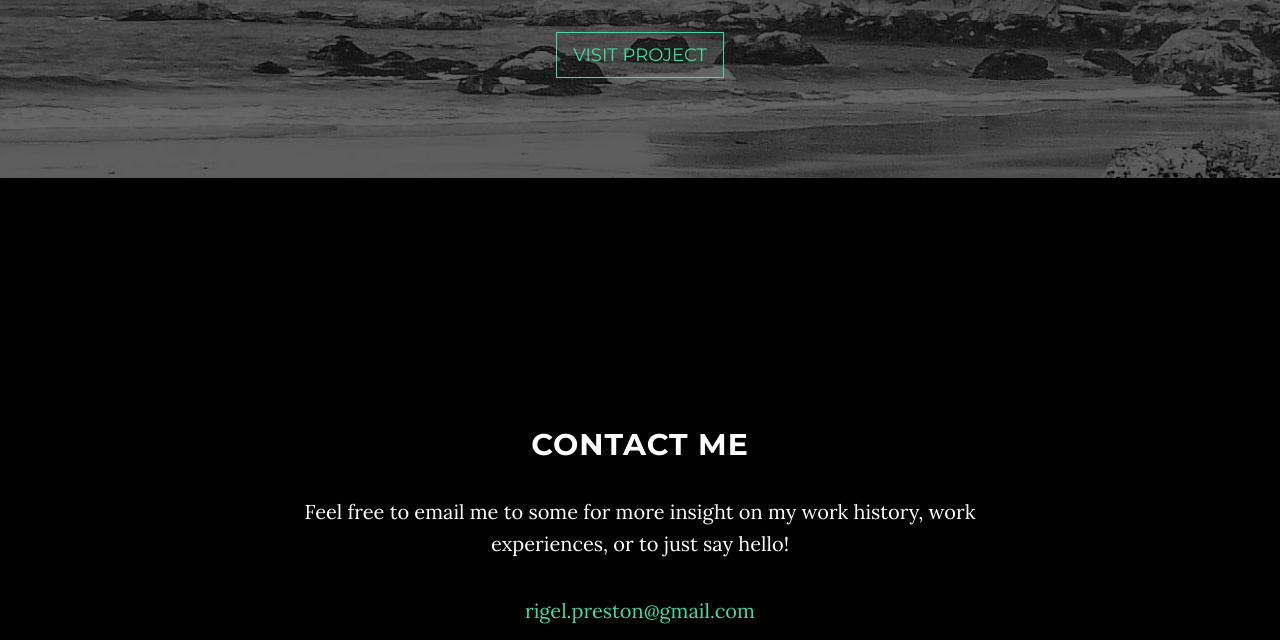
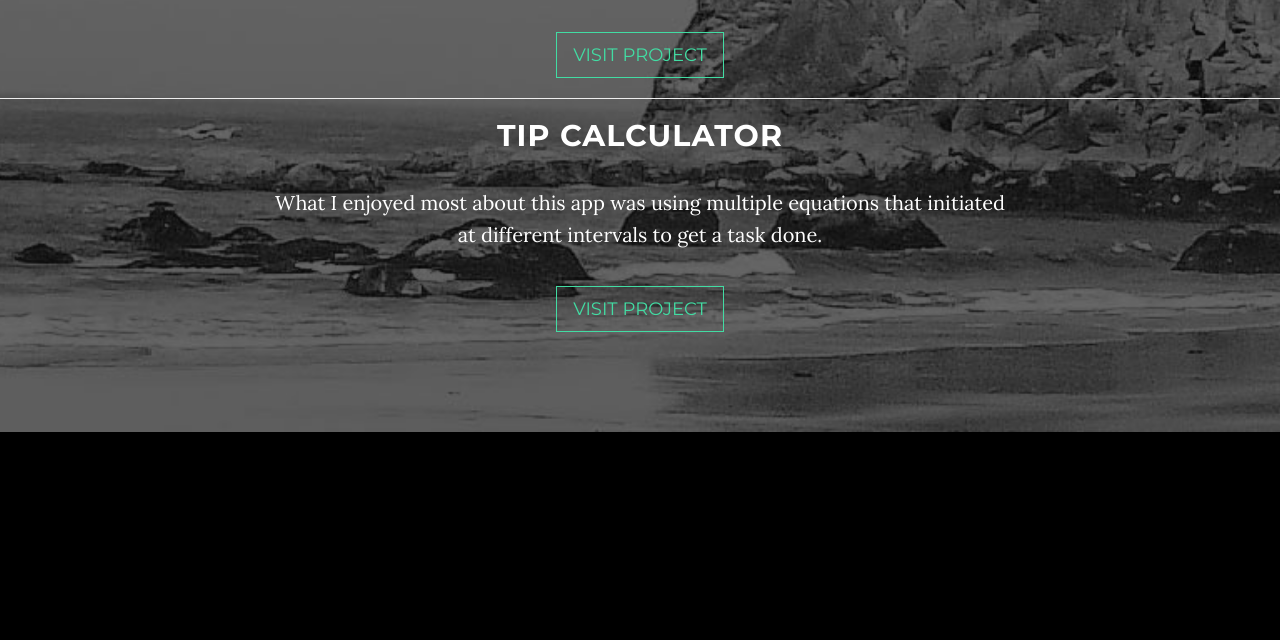
Before and after one commit to Rigelp79/Rigelp79.github.io, a website: page index.html in a window 1280 px wide. Shown: the part 1964-2604 px from the top of the page. Drawn offline with nearby package versions, Linux system fonts and the light colour scheme; some packages are replaced by stand-ins of ours.

Commit message:
Update [003]
Adds Tip Calculator to portfolio, corrected grammar and spelling

```diff
--- a/index.html
+++ b/index.html
@@ -110,7 +110,17 @@
                 <div class="col-lg-8 col-lg-offset-2">
                     <h2>Tic Tac Toe</h2>
                     <p>This is one of the first projects I worked on. It taught me to rely on myself and to trust in what was taught.</p>
-                    <a href="http://startbootstrap.com/template-overviews/grayscale/" class="btn btn-default btn-lg">Visit Project</a>
+                    <a href="tic_tac_toe/tic.html" class="btn btn-default btn-lg">Visit Project</a>
+                </div>
+            </div>
+        <div class="row">
+            <hr/>
+        </div>
+            <div class="container">
+                <div class="col-lg-8 col-lg-offset-2">
+                    <h2>Tip Calculator</h2>
+                    <p>What I enjoyed most about this app was using multiple equations that initiated at different intervals to get a task done.</p>
+                    <a href="tipcalculator/tipcal.html" class="btn btn-default btn-lg">Visit Project</a>
                 </div>
             </div>
         </div>
```
